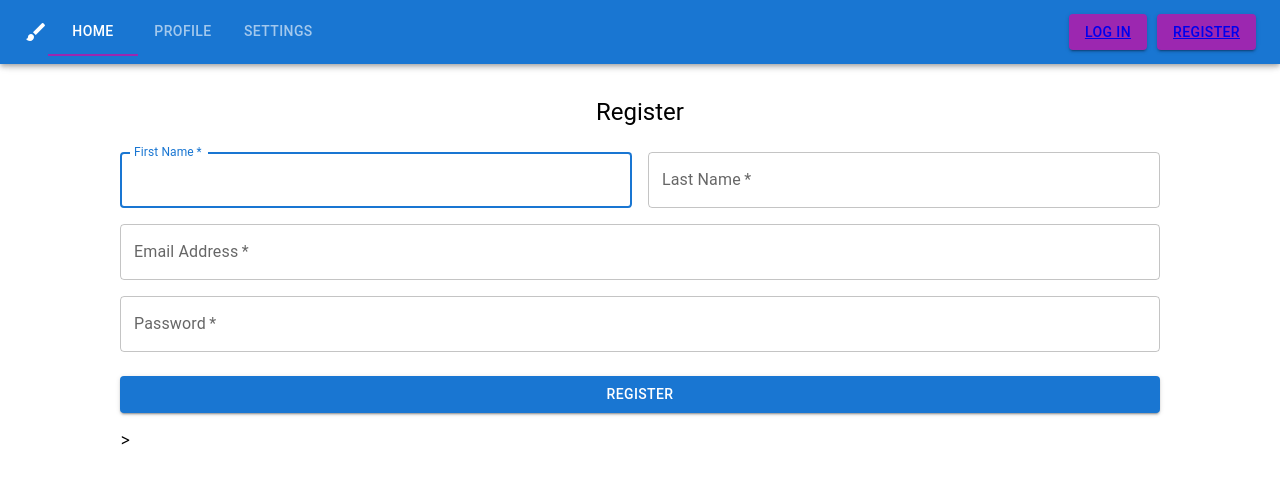
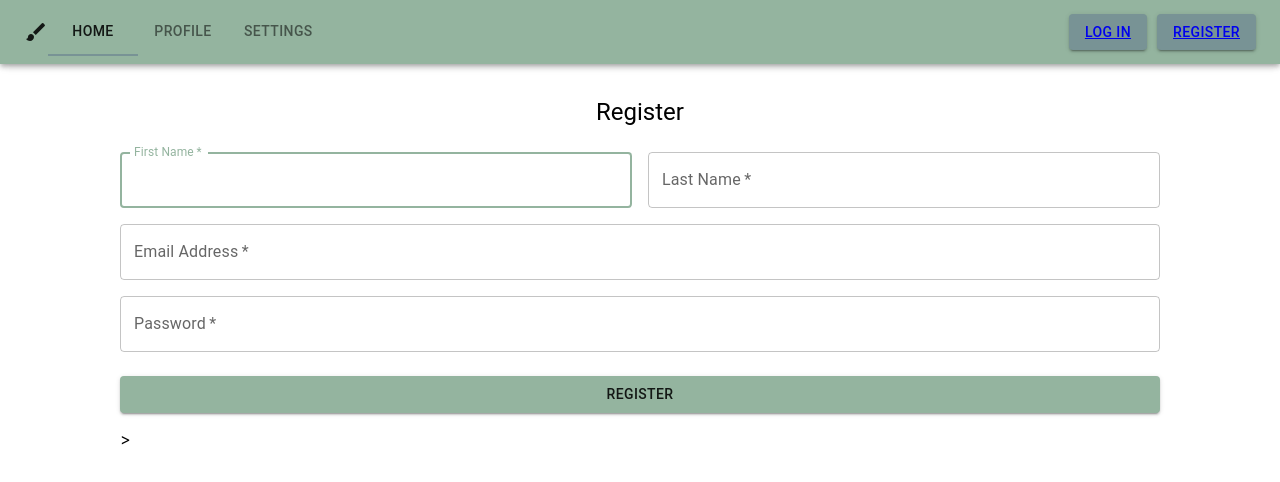
Before and after one commit to Kurcell/doodle-client, a React (Create React App) app: page /register in a window 1280 px wide. Shown: the top 482 px of the page. Built offline with nearby package versions, Linux system fonts and the light colour scheme.

Commit message:
Added color theme to application

```diff
--- a/src/App.js
+++ b/src/App.js
@@ -1,4 +1,4 @@
-import { BrowserRouter as Router, Route, Routes} from 'react-router-dom';
+import { BrowserRouter as Router, Route, Routes } from 'react-router-dom';
 import Home from './views/Home';
 import Login from './views/Login';
 import Register from './views/Register';
--- /dev/null
+++ b/src/components/Theme.js
@@ -0,0 +1,14 @@
+import { createTheme, ThemeProvider } from '@mui/material/styles';
+
+const themeOptions = createTheme({
+    palette: {
+        primary: {
+            main: '#94b49f',
+        },
+        secondary: {
+            main: '#789395',
+        },
+    },
+});
+
+export default themeOptions;
--- a/src/views/Home/Home.js
+++ b/src/views/Home/Home.js
@@ -1,11 +1,16 @@
 import React from 'react'
-import NavBar from "../../components/NavBar";
+import NavBar from '../../components/NavBar';
+import themeOptions from '../../components/Theme';
+import { ThemeProvider } from '@mui/material/styles';
+
 
 const Home = () => {
     return (
-        <div>
-            <NavBar/>
-        </div>
+        <ThemeProvider theme={themeOptions}>
+            <div>
+                <NavBar />
+            </div>
+        </ThemeProvider>
     )
 }
 
--- a/src/views/Login/Login.js
+++ b/src/views/Login/Login.js
@@ -1,6 +1,8 @@
 import React from 'react'
-import {Box, Button, TextField, Typography} from "@mui/material";
+import { Box, Button, TextField, Typography } from "@mui/material";
 import NavBar from "../../components/NavBar";
+import themeOptions from '../../components/Theme';
+import { ThemeProvider } from '@mui/material/styles';
 
 function Login() {
     const handleSubmit = () => {
@@ -9,7 +11,8 @@ function Login() {
 
     return (
         <React.Fragment>
-            <NavBar/>
+            <ThemeProvider theme={themeOptions}>
+                <NavBar />
 
                 <Box
                     sx={{
@@ -51,6 +54,7 @@ function Login() {
                         </Button>
                     </Box>
                 </Box>
+            </ThemeProvider>
         </React.Fragment>
     );
 }
--- a/src/views/Register/Register.js
+++ b/src/views/Register/Register.js
@@ -1,6 +1,8 @@
 import React from 'react'
 import NavBar from "../../components/NavBar";
-import {Box, Button, Grid, TextField, Typography} from "@mui/material";
+import { Box, Button, Grid, TextField, Typography } from "@mui/material";
+import themeOptions from '../../components/Theme';
+import { ThemeProvider } from '@mui/material/styles';
 
 const Register = () => {
     const handleSubmit = () => {
@@ -9,7 +11,8 @@ const Register = () => {
 
     return (
         <React.Fragment>
-            <NavBar/>
+            <ThemeProvider theme={themeOptions}>
+                <NavBar />
 
                 <Box
                     sx={{
@@ -75,6 +78,7 @@ const Register = () => {
                         </Button>>
                     </Box>
                 </Box>
+            </ThemeProvider>
         </React.Fragment>
     )
 }
```
Lines whose indentation alone changed are shown as unchanged.
